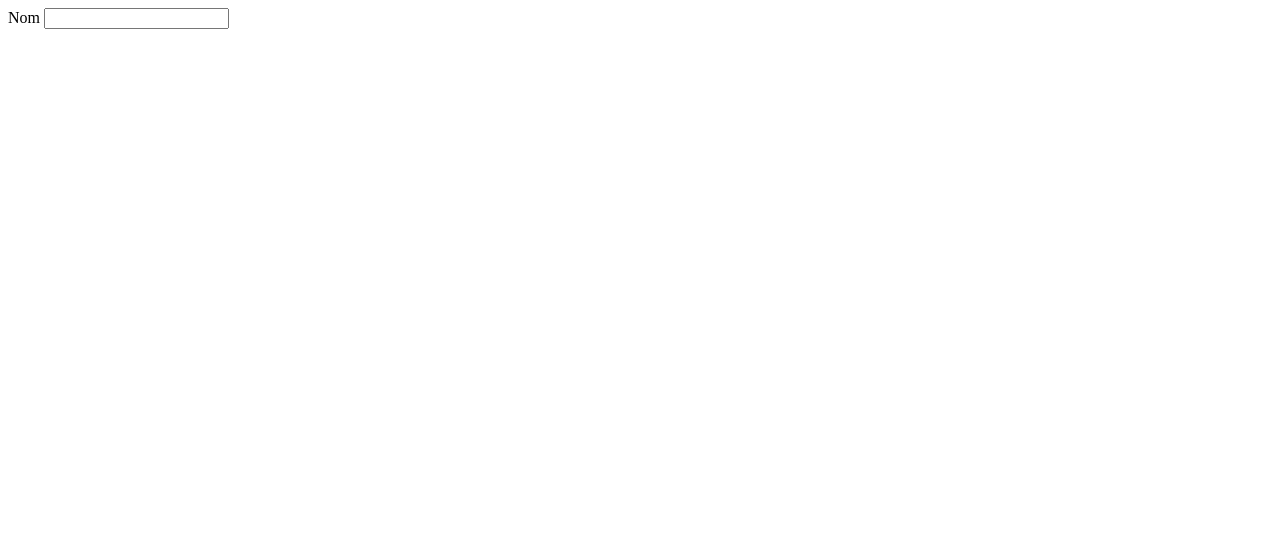
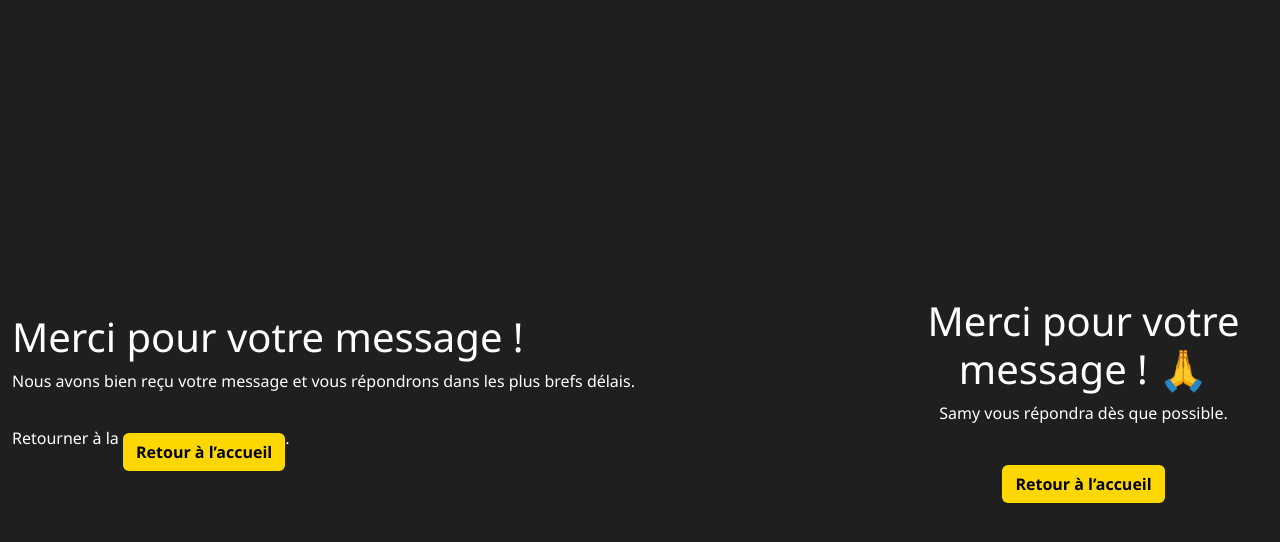
Before and after one commit to sendinee/samyrenovation, a plain HTML site: page sammyrenovation/merci.html in a window 1280 px wide. Drawn offline with nearby package versions, Linux system fonts and the light colour scheme.

Commit message:
Update merci.html
test

```diff
--- a/sammyrenovation/merci.html
+++ b/sammyrenovation/merci.html
@@ -1,13 +1,41 @@
-<form action="https://formsubmit.co/samyrenovationpro@gmail.com" method="POST" id="contactForm">
-    <input type="hidden" name="_captcha" value="false">
-    <input type="hidden" name="_next" value="https://sendinee.github.io/samyrenovation/merci.html">
-    <input type="hidden" name="_template" value="box">
-    <input type="hidden" name="_autoresponse" value="Merci pour votre message ! Samy vous répondra très bientôt.">
+<!DOCTYPE html>
+<html lang="fr">
+<head>
+  <meta charset="UTF-8">
+  <meta name="viewport" content="width=device-width, initial-scale=1.0">
+  <title>Merci – Samy Rénovation</title>
+  <link href="https://cdn.jsdelivr.net/npm/bootstrap@5.3.0/dist/css/bootstrap.min.css" rel="stylesheet">
+  <style>
+    body {
+      background-color: #1F1F1F;
+      color: white;
+      display: flex;
+      justify-content: center;
+      align-items: center;
+      height: 100vh;
+      font-family: 'Segoe UI', sans-serif;
+    }
+    .message {
+      text-align: center;
+    }
+    .btn-yellow {
+      background-color: #FFD700;
+      color: black;
+      font-weight: bold;
+    }
+  </style>
+</head>
+<body>
+  <div class="container">
+    <h1>Merci pour votre message !</h1>
+    <p>Nous avons bien reçu votre message et vous répondrons dans les plus brefs délais.</p>
+    <p>Retourner à la <a href="index.html" class="btn btn-yellow mt-4">Retour à l’accueil</a>.</p>
+  </div>
+  <div class="message">
+    <h1>Merci pour votre message ! 🙏</h1>
+    <p>Samy vous répondra dès que possible.</p>
+    <a href="index.html" class="btn btn-yellow mt-4">Retour à l’accueil</a>
+  </div>
+</body>
 
-    <div class="mb-3">
-      <label for="nom" class="form-label">Nom</label>
-      <input type="text" class="form-control" id="nom" name="Nom" required>
-      <div class="form-error" id="error-nom"></div>
-    </div>
-    <!-- etc. -->
-  </form>
+</html>
```
